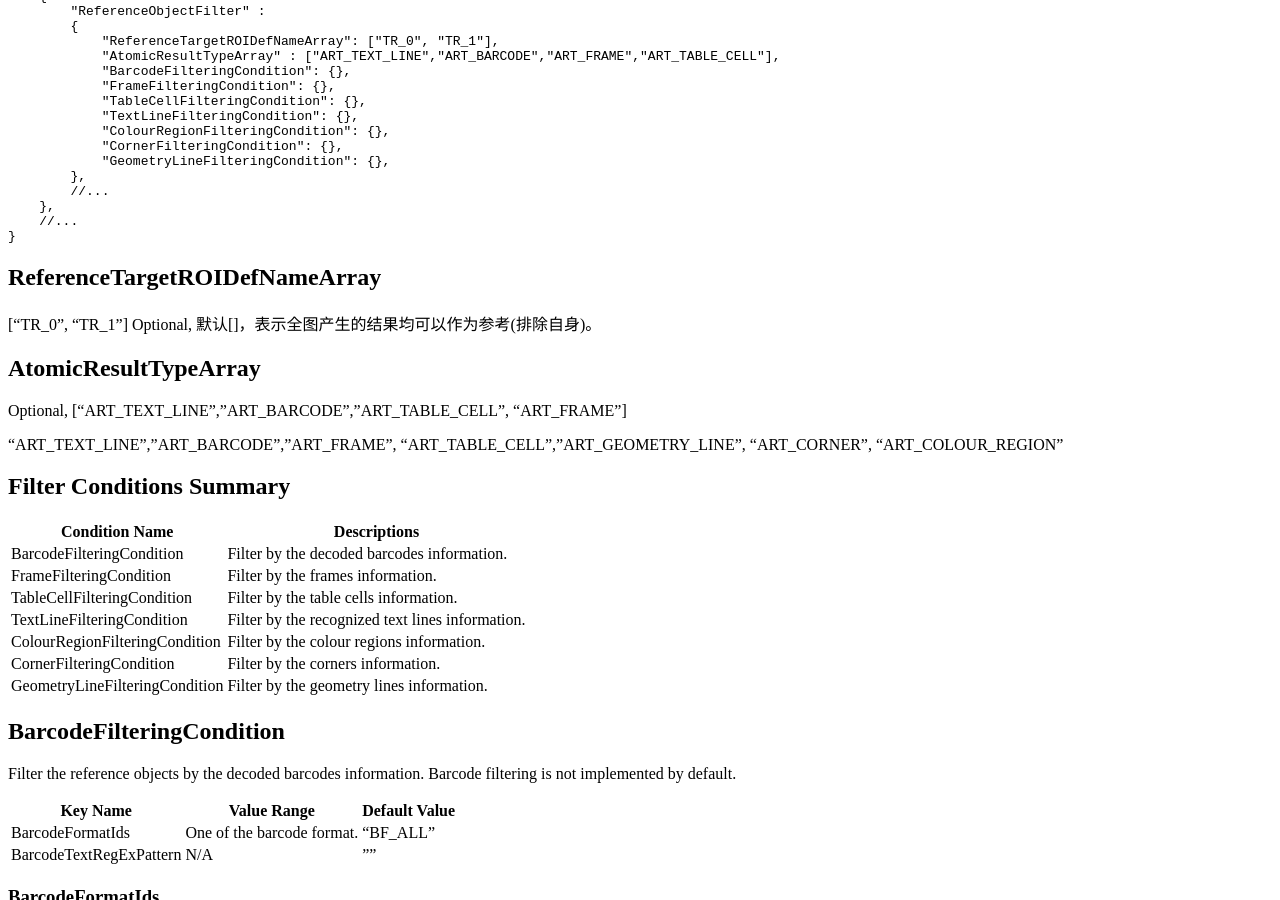
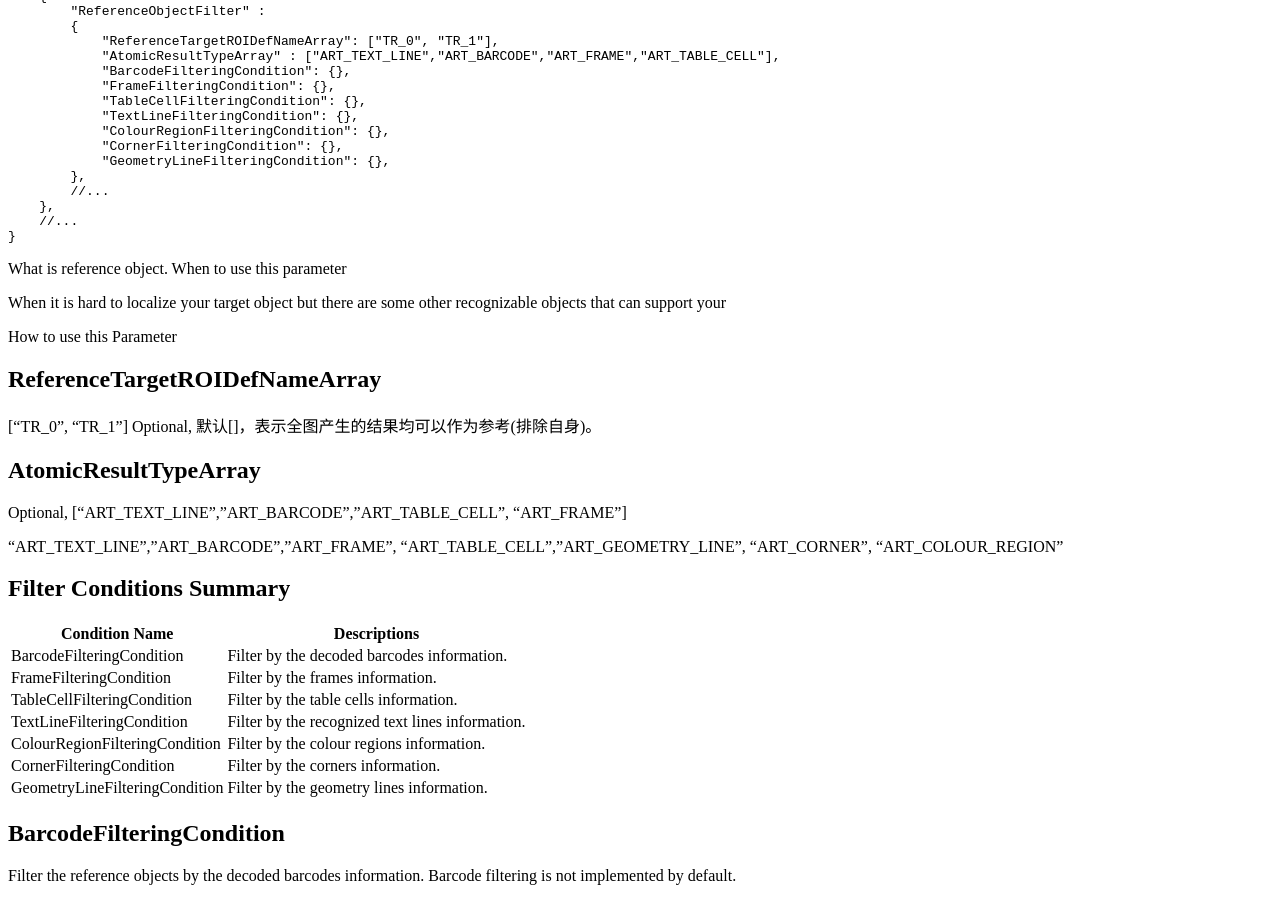
Before and after one commit to dynamsoft-docs/capture-vision-docs, a Jekyll site: the page built from parameters/file/TargetROIDefOption/Location/ReferenceObjectFilter.md, in a window 1280 px wide and 900 px high, scrolled down 717 px. Built offline with Jekyll 4.4.1, drawn with Linux system fonts in a browser that asks for light colours.

Commit message:
Update ReferenceObjectFilter.md

````diff
--- a/parameters/file/TargetROIDefOption/Location/ReferenceObjectFilter.md
+++ b/parameters/file/TargetROIDefOption/Location/ReferenceObjectFilter.md
@@ -33,6 +33,13 @@ Set filter conditions for the reference objects. If `ReferenceObjectFilter` is n
     //...
 }
 ```
+
+What is reference object.
+When to use this parameter
+
+When it is hard to localize your target object but there are some other recognizable objects that can support your
+
+How to use this Parameter
 
 ## ReferenceTargetROIDefNameArray
 
````
